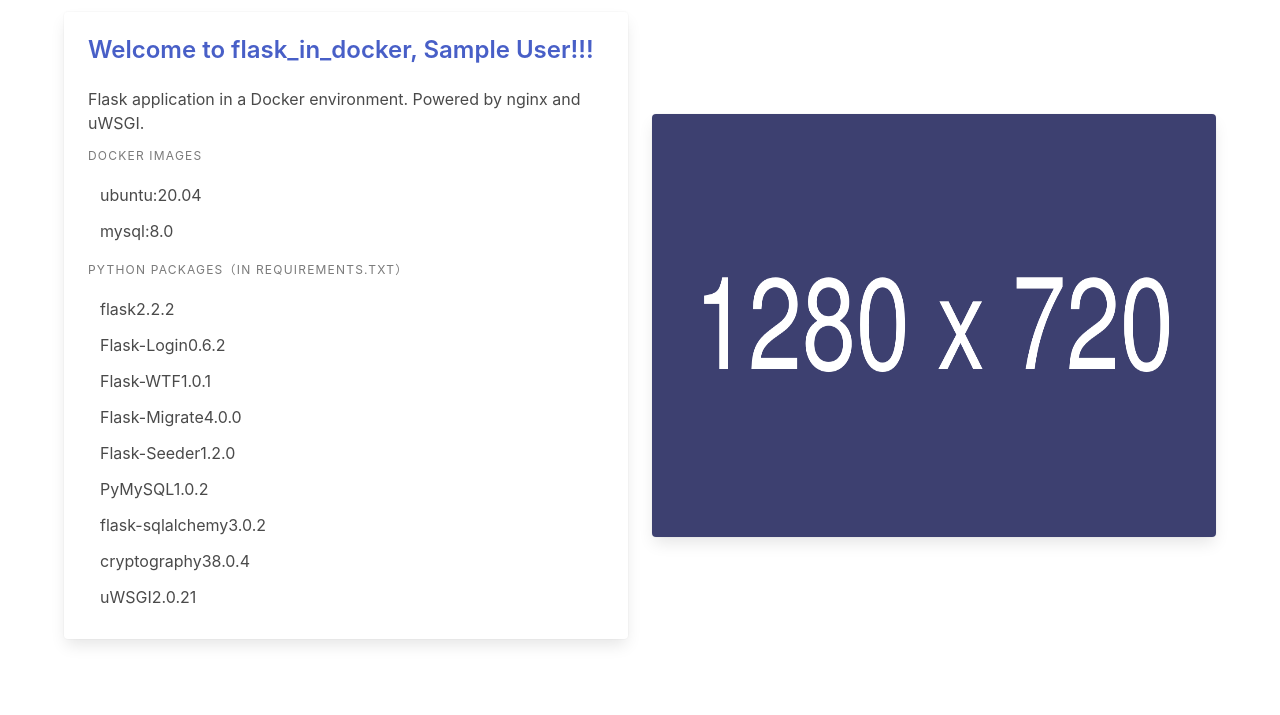
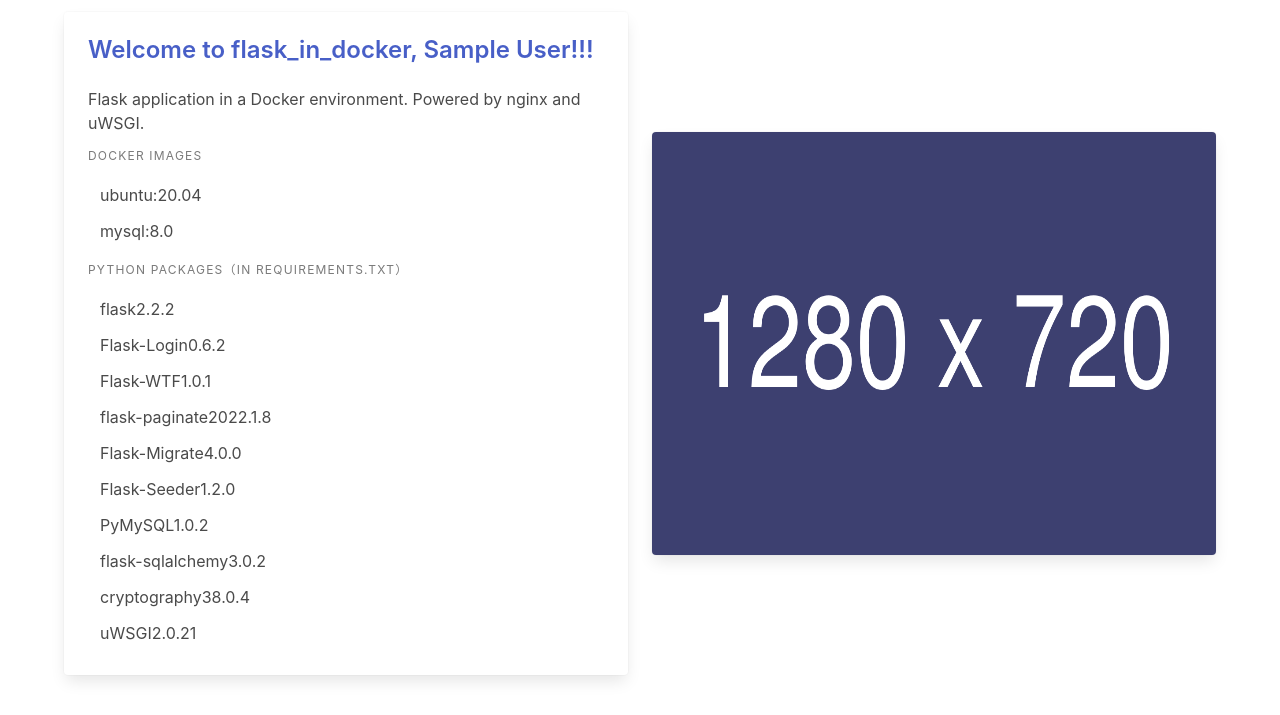
Before and after one commit to DreamPandaWorks/flask_in_docker, a Flask app: page /dashboard in a window 1280 px wide. Shown: the part 56-771 px from the top of the page. Run offline with Flask 3, Linux system fonts and the light colour scheme; the visitor is signed in with stand-in values (Sample User, id 1); parts of the project's set-up code (start-up, migrations or seed data) failed here and were passed over; some libraries are stand-ins or nearby versions.

Commit message:
[develop] update index.html anf dashboard.html

```diff
--- a/flask_app/templates/dashboard.html
+++ b/flask_app/templates/dashboard.html
@@ -96,6 +96,7 @@
               <li><a>flask2.2.2</a></li>
               <li><a>Flask-Login0.6.2</a></li>
               <li><a>Flask-WTF1.0.1</a></li>
+              <li><a>flask-paginate2022.1.8</a></li>
               <li><a>Flask-Migrate4.0.0</a></li>
               <li><a>Flask-Seeder1.2.0</a></li>
               <li><a>PyMySQL1.0.2</a></li>
--- a/flask_app/templates/index.html
+++ b/flask_app/templates/index.html
@@ -84,6 +84,7 @@
               <li><a>flask2.2.2</a></li>
               <li><a>Flask-Login0.6.2</a></li>
               <li><a>Flask-WTF1.0.1</a></li>
+              <li><a>flask-paginate2022.1.8</a></li>
               <li><a>Flask-Migrate4.0.0</a></li>
               <li><a>Flask-Seeder1.2.0</a></li>
               <li><a>PyMySQL1.0.2</a></li>
```
